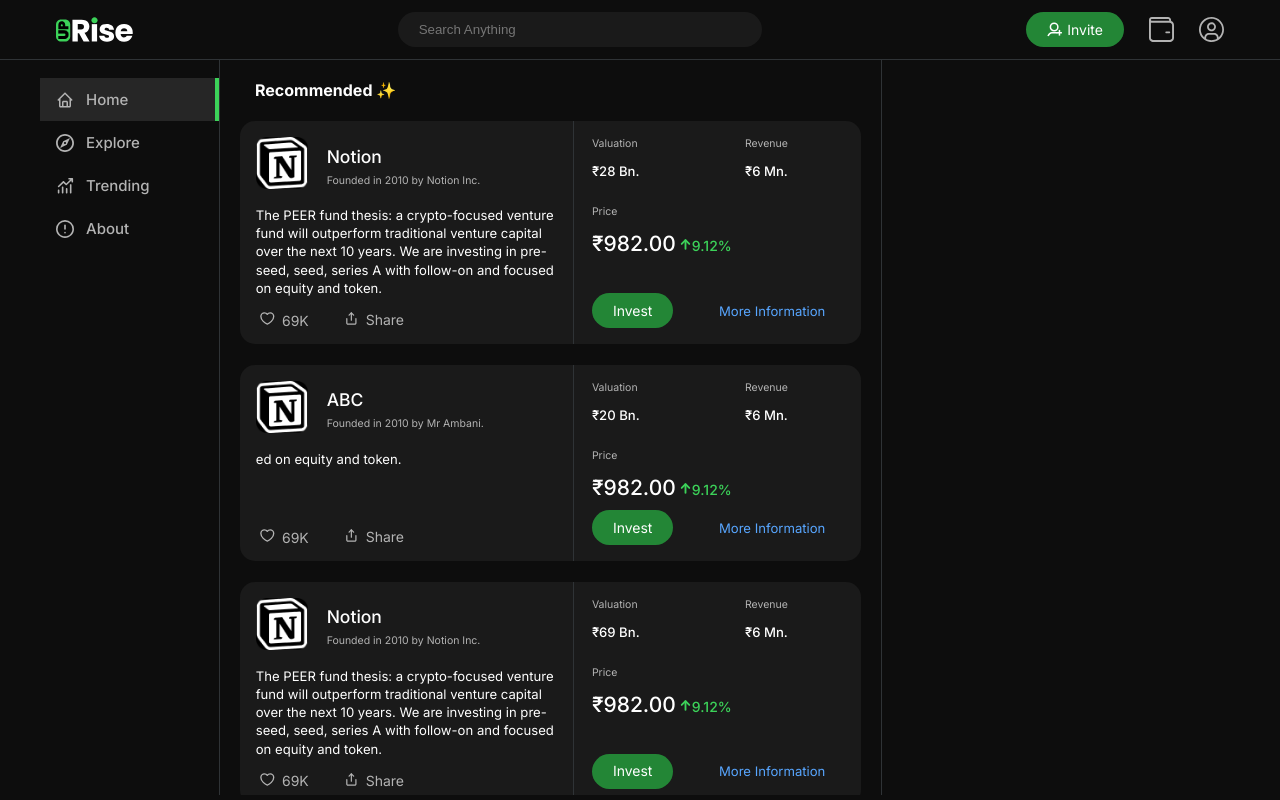
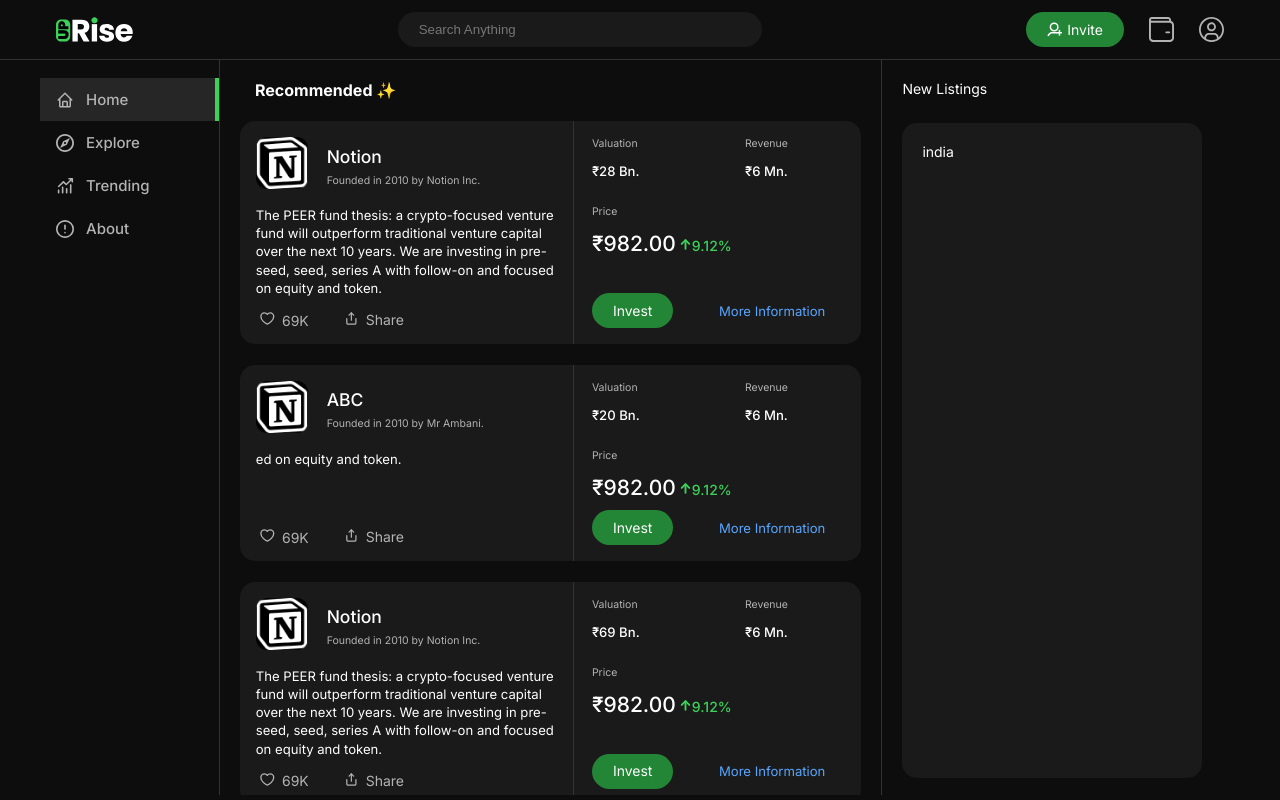
Before and after one commit to codeonec/theproject, a Next.js app: page / in a window 1280 px wide. Built offline with nearby package versions, Linux system fonts and the light colour scheme.

Commit message:
started toplisting

```diff
--- a/components/SideBar/index.js
+++ b/components/SideBar/index.js
@@ -1,64 +1,30 @@
 import Link from "next/link"
 import { useRouter } from "next/router";
 import Image from "next/image";
+import styles from "../../styles/SideBar.module.css"
 
 const SideBar = () => {
     const router = useRouter()
-    console.log(router.pathname)
     return (
-        <div className="sidebar">
-            <style jsx>
-                {`
-                    .sidebar{
-                        padding: 18px 0;
-                        border-right: 1px solid var(--border);
-                        min-height: 100%;
-                        width: 180px;
-                    }
-                    .links{
-                        display: flex;
-                        flex-direction: column;
-                    }
-                    .links .link{
-                        padding: 12px 16px;
-                        // padding-left:22px;
-                        transition: 0.35s;
-                        font-size: 15px;
-                        color: var(--text-secondary);
-                        display: flex;
-                        align-items: center;
-                        font-weight: 500;
-                    }
-                    .links .link img{
-                        margin-right: 12px;
-                    }
-                    .links .link:hover{
-                        background: rgba(255,255,255, 0.1);
-                    }
-                    .links .link.active{
-                        background: rgba(255,255,255, 0.1);
-                        border-right: 4px solid var(--green-text);
-                    }
-                `}
-            </style>
-            <div className="links">
+        <div className={styles.sidebar}>
+            <div className={styles.links}>
                 <Link href="/">
-                    <a className={router.pathname == "/" ? "active link" : "link"}>
+                    <a className={router.pathname == "/" ? `${styles.link} ${styles.active}` : `${styles.link}`}>
                         <Image src="/icons/home.svg" height="18" width="18" />&nbsp;&nbsp;&nbsp;Home
                     </a>
                 </Link>
                 <Link href="/explore">
-                    <a className={router.pathname == "/explore" ? "active link" : "link"}>
+                    <a className={router.pathname == "/explore" ? `${styles.link} ${styles.active}` : `${styles.link}`}>
                         <Image src="/icons/explore.svg" height="18" width="18" />&nbsp;&nbsp;&nbsp;Explore
                     </a>
                 </Link>
                 <Link href="/trending">
-                    <a className={router.pathname == "/trending" ? "active link" : "link"}>
+                    <a className={router.pathname == "/trending" ? `${styles.link} ${styles.active}` : `${styles.link}`}>
                         <Image src="/icons/trending.svg" height="18" width="18" />&nbsp;&nbsp;&nbsp;Trending
                     </a>
                 </Link>
                 <Link href="/about">
-                    <a className={router.pathname == "/about" ? "active link" : "link"}>
+                    <a className={router.pathname == "/about" ? `${styles.link} ${styles.active}` : `${styles.link}`}>
                         <Image src="/icons/about.svg" height="18" width="18" />&nbsp;&nbsp;&nbsp;About
                     </a>
                 </Link>
--- /dev/null
+++ b/components/TopListing/index.js
@@ -0,0 +1,12 @@
+import styles from "../../styles/TopListing.module.css";
+
+export default function TopListing() {
+  return (
+      <div className={styles.TopListing}>
+        New Listings
+        <div className={styles.element}>
+            india
+        </div>
+      </div>
+  );
+}
--- a/pages/_app.js
+++ b/pages/_app.js
@@ -4,6 +4,7 @@ import SideBar from '../components/SideBar'
 import TopBar from '../components/TopBar'
 import { useRouter } from 'next/router'
 import { useEffect } from "react";
+import TopListing from '../components/TopListing';
 
 function MyApp({ Component, pageProps }) {
   const router = useRouter();
@@ -48,6 +49,7 @@ function MyApp({ Component, pageProps }) {
         <div className='app_container'>
           {router.pathname !== '/sign_in' && <SideBar />}
           <Component {...pageProps} />
+          {router.pathname !== '/sign_in' && <TopListing />}
         </div>
       </div>
 
--- a/styles/SideBar.module.css
+++ b/styles/SideBar.module.css
@@ -0,0 +1,30 @@
+.sidebar{
+    padding: 18px 0;
+    border-right: 1px solid var(--border);
+    min-height: 100%;
+    width: 180px;
+}
+.links{
+    display: flex;
+    flex-direction: column;
+}
+.links .link{
+    padding: 12px 16px;
+    /* padding-left:22px; */
+    transition: 0.35s;
+    font-size: 15px;
+    color: var(--text-secondary);
+    display: flex;
+    align-items: center;
+    font-weight: 500;
+}
+.links .link img{
+    margin-right: 12px;
+}
+.links .link:hover{
+    background: rgba(255,255,255, 0.1);
+}
+.links .link.active{
+    background: rgba(255,255,255, 0.1);
+    border-right: 4px solid var(--green-text);
+}
--- /dev/null
+++ b/styles/TopListing.module.css
@@ -0,0 +1,15 @@
+.TopListing{
+    margin: 20px;
+    width: calc(100% - 40px);
+    height: calc(100% - 80px);
+    border-radius: 15px;
+    max-width: 300px;
+}
+.element{
+    margin-top: 1.875rem;
+    width: 100%;
+    height: 100%;
+    border-radius: 15px;
+    padding: 20px;
+    background-color: var(--bg-secondary);
+}
```
